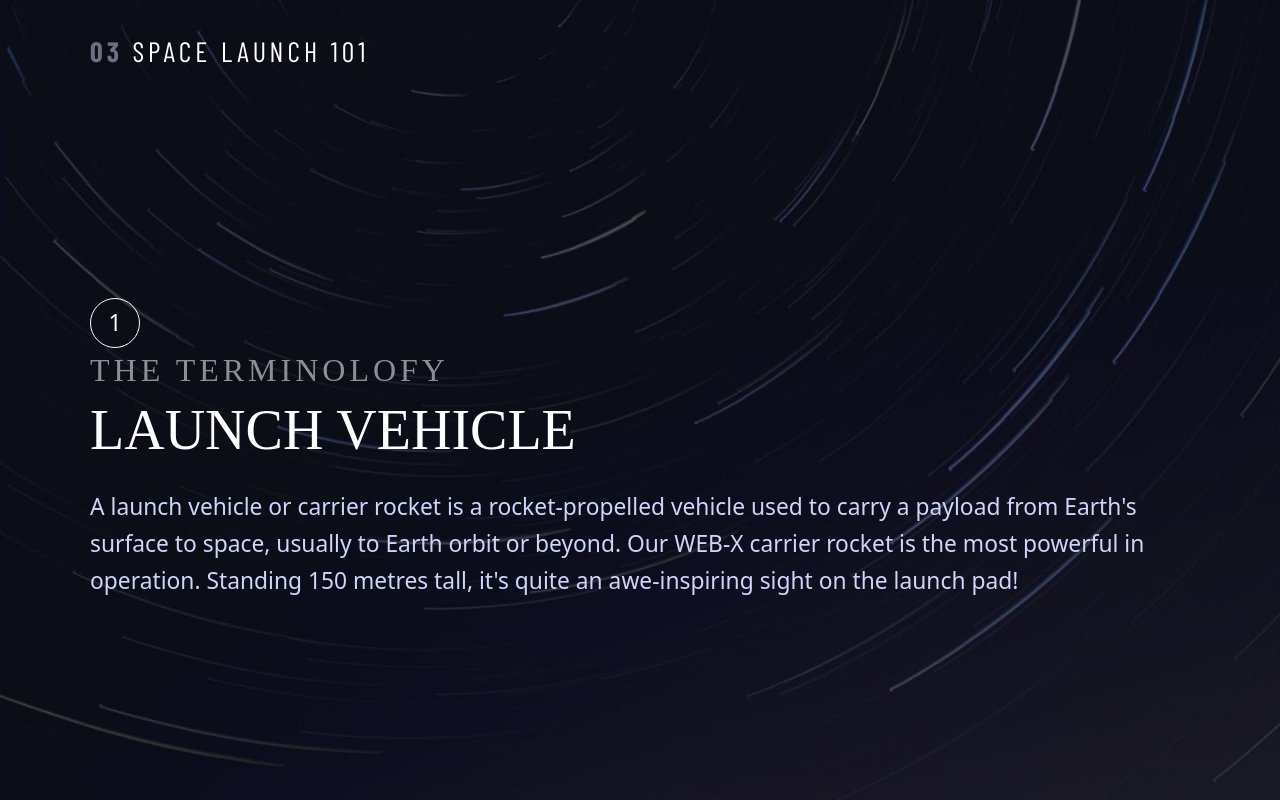
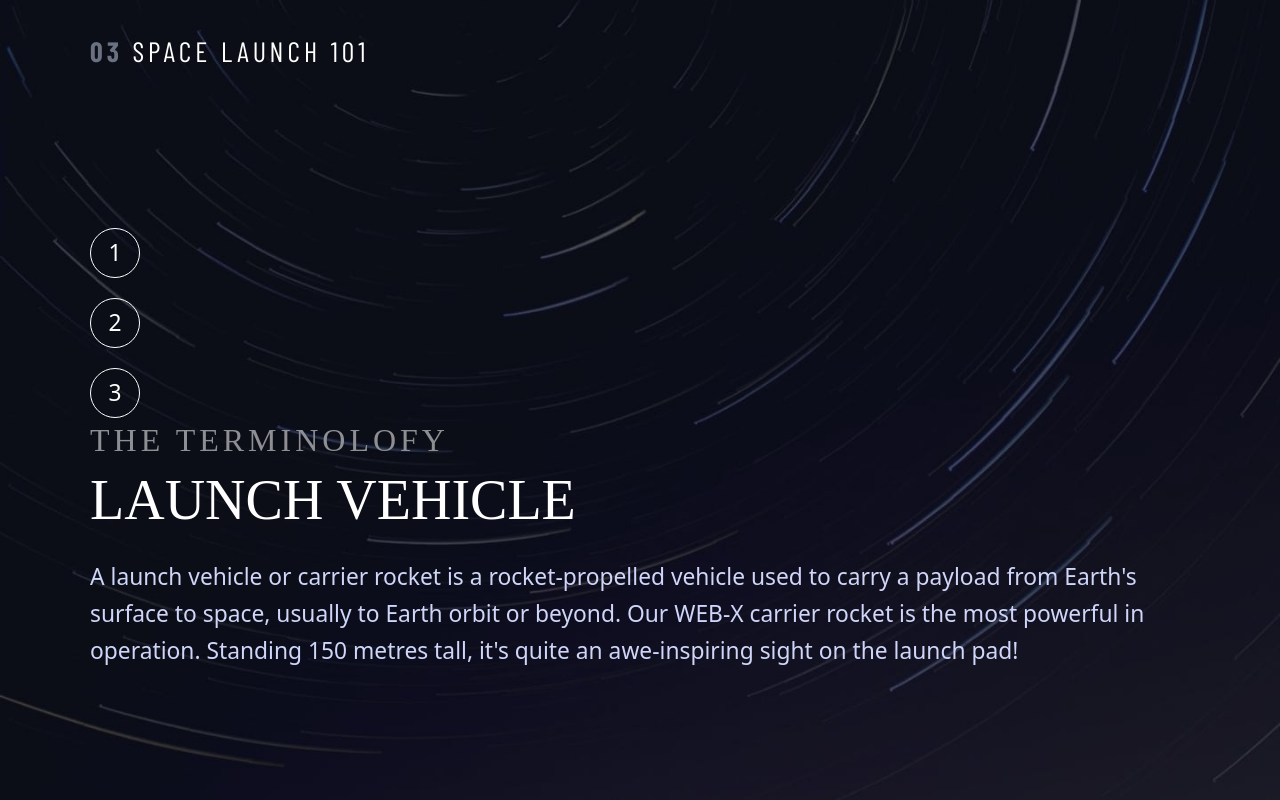
Before and after one commit to ayezabashir/space-tourism-website, a React (Vite) app: page /technology in a window 1280 px wide. Built offline with nearby package versions, Linux system fonts and the light colour scheme; a web font is replaced by a local one.

Commit message:
fetching tech data

```diff
--- a/src/components/AllTech.jsx
+++ b/src/components/AllTech.jsx
@@ -9,8 +9,18 @@ const AllTech = () => {
     return (
         <section className="flex flex-col xl:flex-row xl:h-600 justify-between gap-20 items-center">
             <div>
-                <div>
-                    <p className="border border-white flex justify-center items-center h-50 w-50 rounded-full">{currTech+1}</p>
+                <div className="flex md:flex-col gap-20">
+                    {
+                        techs.map((item, index)=>
+                            <p
+                                key={index}
+                                className="border border-white flex justify-center items-center h-50 w-50 rounded-full"
+                                onClick={()=>setCurrTech(item.id)}
+                            >
+                                {item.id+1}
+                            </p>
+                        )
+                    }
                 </div>
                 <Content mainhead="The Terminolofy" subhead={tech.name} desc={tech.description}  />
             </div>
```
